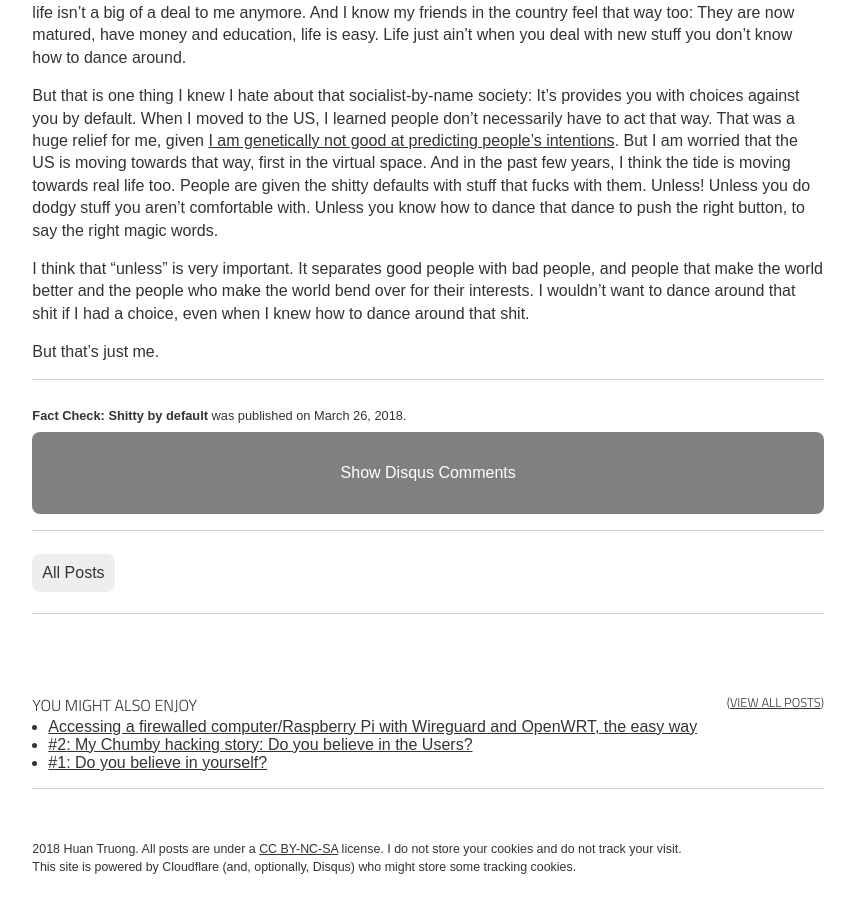
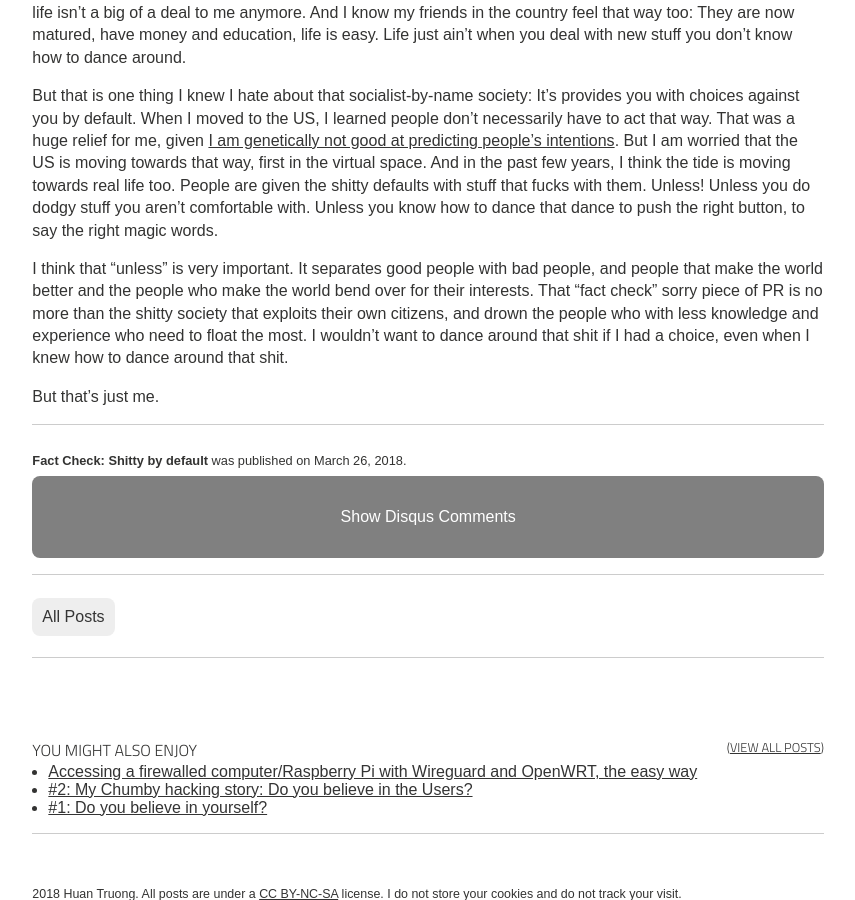
Before and after one commit to htruong/htruong.github.io, a Jekyll site: the page built from _posts/2018-03-26-shitty-by-default.md, in a window 1280 px wide and 900 px high, scrolled down 1475 px. Shown: the whole window, without its empty margins (316-1171 px from the left). Built offline with Jekyll 4.4.1, drawn with Linux system fonts in a browser that asks for light colours.

Commit message:
[blog] words

```diff
--- a/_posts/2018-03-26-shitty-by-default.md
+++ b/_posts/2018-03-26-shitty-by-default.md
@@ -20,6 +20,6 @@
 
 But that is one thing I knew I hate about that socialist-by-name society: It's provides you with choices against you by default. When I moved to the US, I learned people don't necessarily have to act that way. That was a huge relief for me, given [I am genetically not good at predicting people's intentions](/posts/personal-genetics-and-me.html). But I am worried that the US is moving towards that way, first in the virtual space. And in the past few years, I think the tide is moving towards real life too. People are given the shitty defaults with stuff that fucks with them. Unless! Unless you do dodgy stuff you aren't comfortable with. Unless you know how to dance that dance to push the right button, to say the right magic words.
 
-I think that "unless" is very important. It separates good people with bad people, and people that make the world better and the people who make the world bend over for their interests. I wouldn't want to dance around that shit if I had a choice, even when I knew how to dance around that shit.
+I think that "unless" is very important. It separates good people with bad people, and people that make the world better and the people who make the world bend over for their interests. That "fact check" sorry piece of PR is no more than the shitty society that exploits their own citizens, and drown the people who with less knowledge and experience who need to float the most. I wouldn't want to dance around that shit if I had a choice, even when I knew how to dance around that shit.
 
 But that's just me.
```
